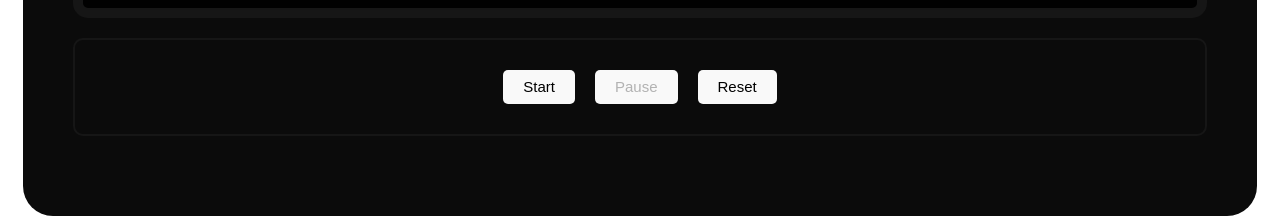
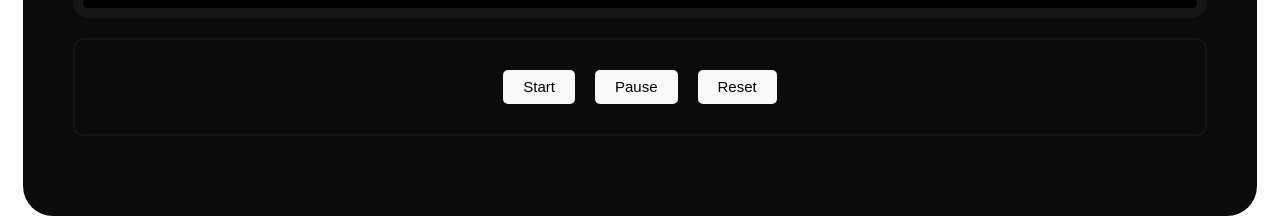
Before and after one commit to emimrulkayes/aktimer, a React (Vite) app: page / in a window 1280 px wide. Shown: the part 533-751 px from the top of the page. Built offline with nearby package versions, Linux system fonts and the light colour scheme.

Commit message:
removed isActive hook

```diff
--- a/src/components/buttonGroup.jsx
+++ b/src/components/buttonGroup.jsx
@@ -8,9 +8,9 @@ function ButtonGroup() {
     return (
 
         <section className='timer-actions'>
-            <button onClick={start} disabled={isActive}> Start </button>
-            <button onClick={pause} disabled={!isActive}> Pause </button>
-            <button onClick={reset} disabled={isActive}> Reset </button>
+            <button onClick={start}> Start </button>
+            <button onClick={pause}> Pause </button>
+            <button onClick={reset}> Reset </button>
         </section>
     )
 }
```
